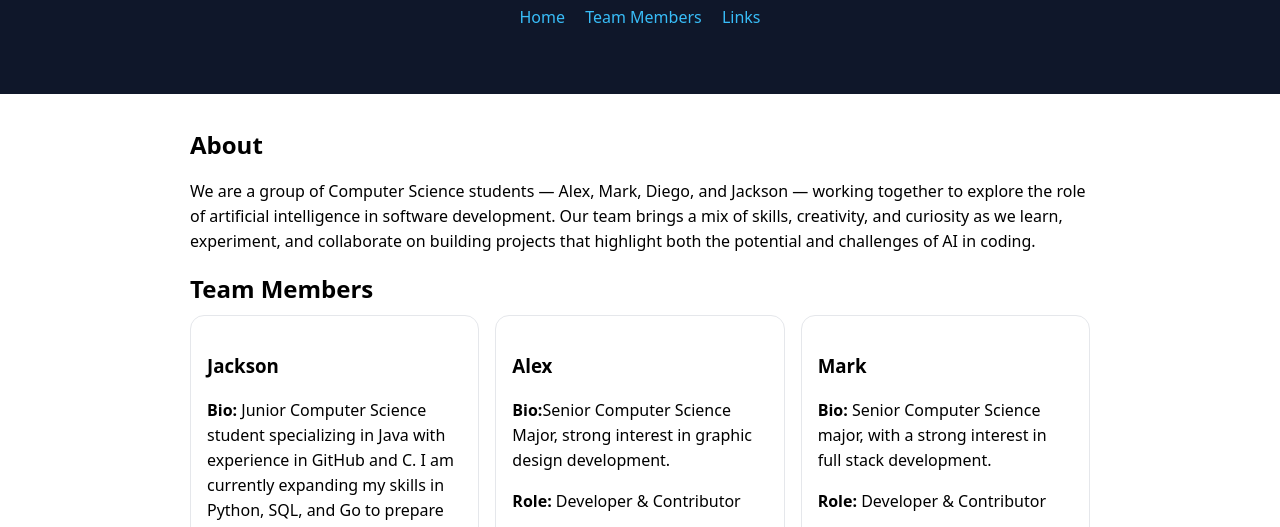
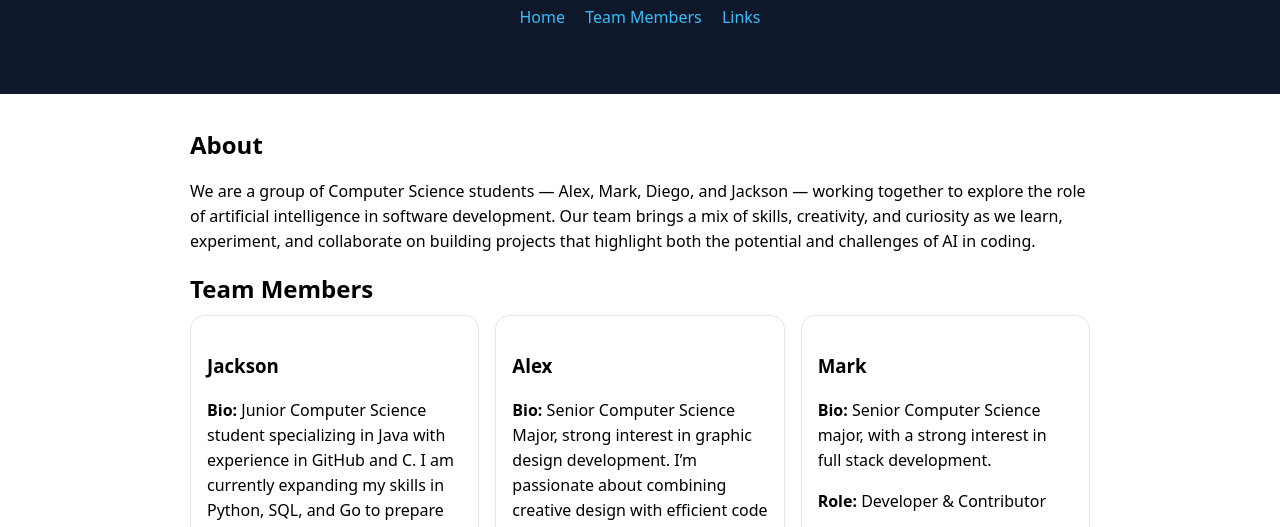
Before and after one commit to jackson-trader/Team-Project-0, a plain HTML site: page index.html in a window 1280 px wide. Shown: the part 259-786 px from the top of the page. Drawn offline with Linux system fonts and the light colour scheme.

Commit message:
Update index.html

```diff
--- a/index.html
+++ b/index.html
@@ -46,7 +46,7 @@
         </div>
         <div class="card">
           <h3>Alex</h3>
-          <p><strong>Bio:</strong>Senior Computer Science Major, strong interest in graphic design development.</p>
+          <p><strong>Bio:</strong> Senior Computer Science Major, strong interest in graphic design development. I’m passionate about combining creative design with efficient code to build engaging digital experiences.</p>
           <p><strong>Role:</strong> Developer & Contributor</p>
           <p><strong>Skills:</strong> Java, C++, Python, SQL</p>
           <p><strong>Contact:</strong> <a href="lexman2002@gmail.com">lexman2002@gmail.com</a></p>
```
